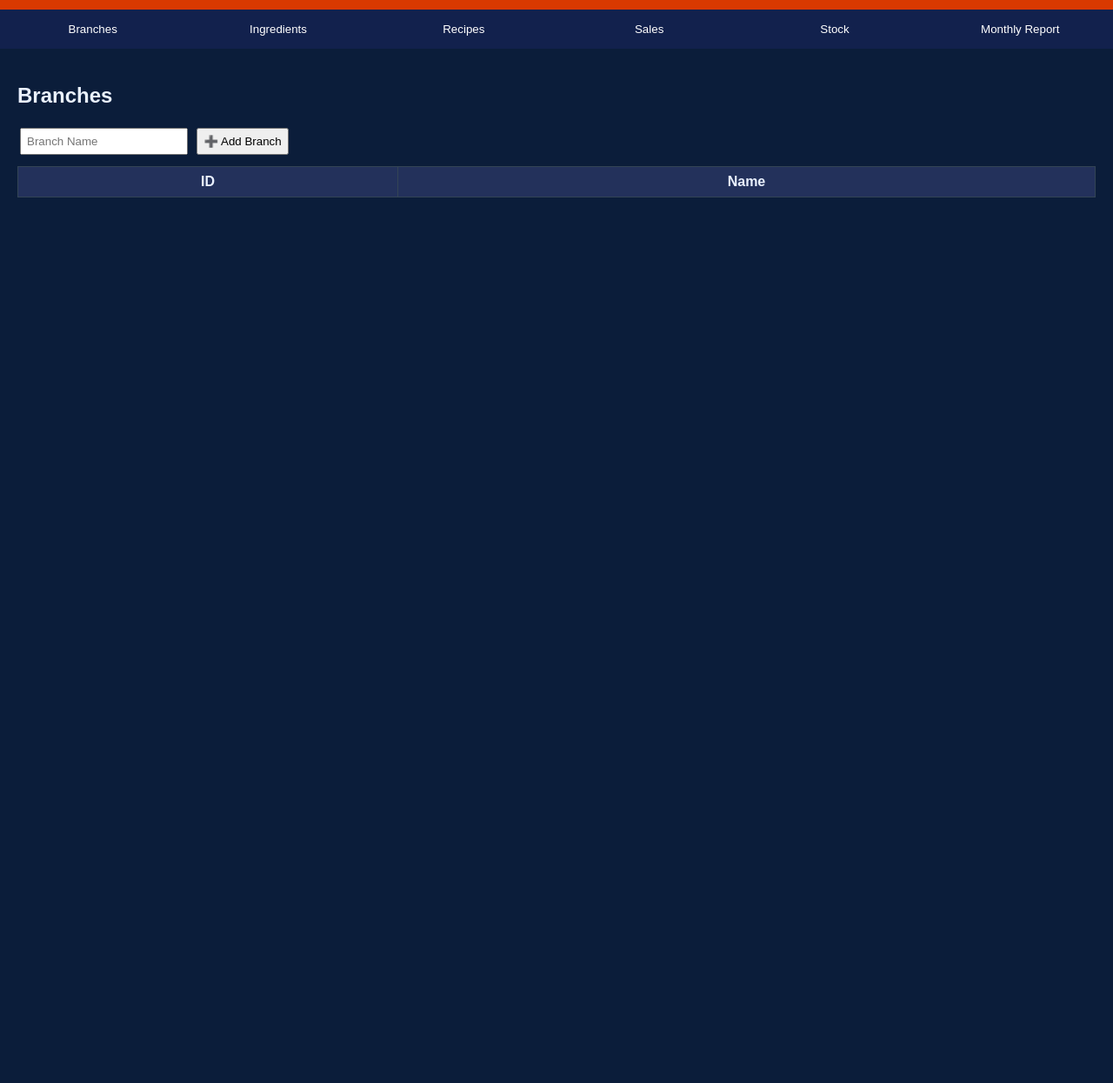
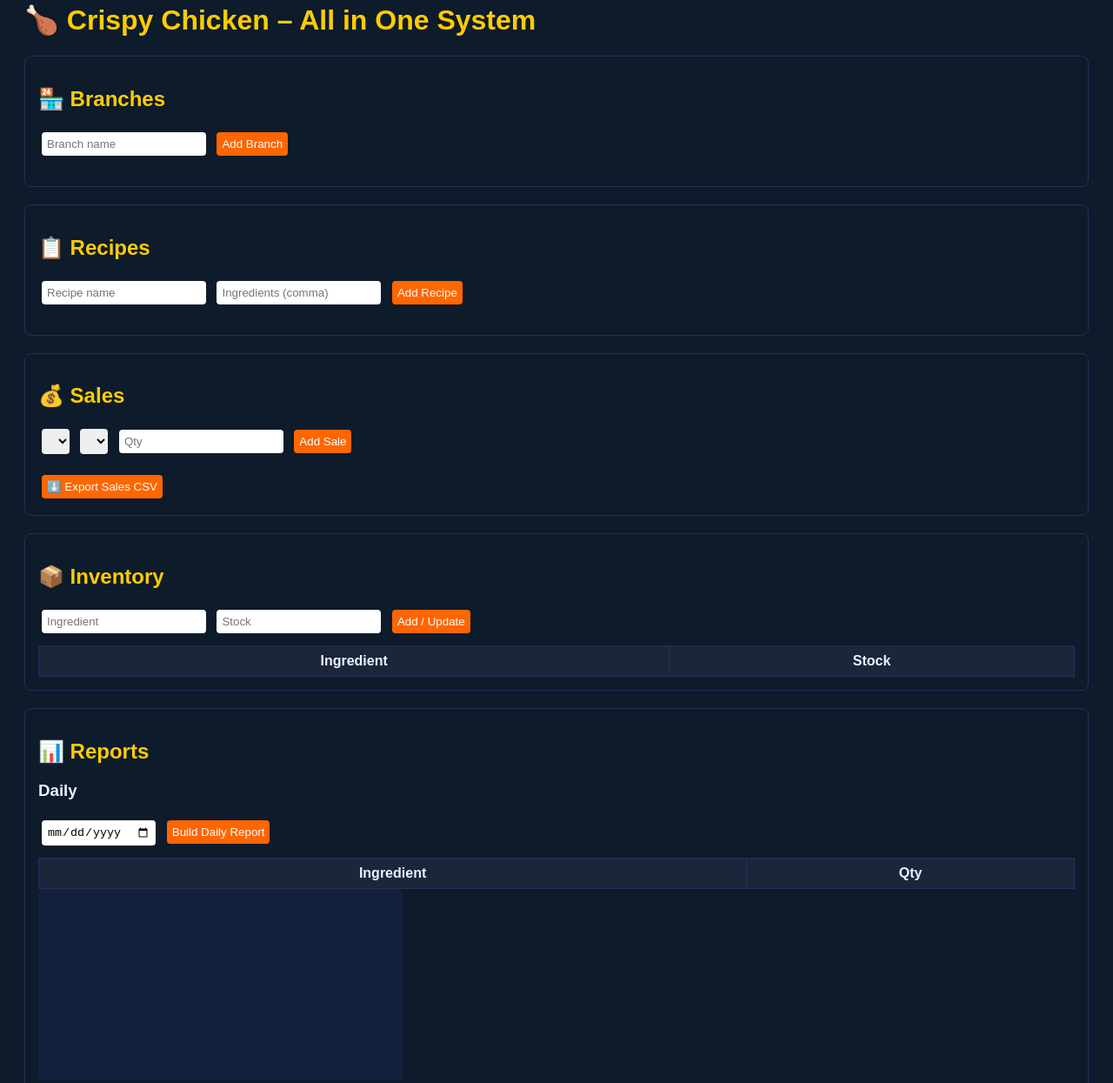
Before and after one commit to CCM3642/-, a plain HTML site: page index.html in a window 1280 px wide. Shown: the part 45-1290 px from the top of the page at 87% size. Before the commit the page ends 800 px from the top, so only its background shows below. Drawn offline with nearby package versions, Linux system fonts and the light colour scheme.

Commit message:
Update index.html

```diff
--- a/index.html
+++ b/index.html
@@ -2,136 +2,195 @@
 <html lang="en">
 <head>
   <meta charset="UTF-8">
-  <title>Crispy Chicken – Branch & Recipe System</title>
+  <title>Crispy Chicken - All in One</title>
+  <script src="https://cdn.jsdelivr.net/npm/chart.js"></script>
   <style>
-    body {font-family: Arial, sans-serif; margin:0; background:#0b1d3a; color:#eaf1ff;}
-    header {background:#d93900; padding:15px; text-align:center; font-size:22px; font-weight:bold;}
-    nav {display:flex; background:#12214d;}
-    nav button {flex:1; padding:12px; background:#12214d; border:none; color:#fff; cursor:pointer;}
-    nav button.active {background:#d93900;}
-    section {display:none; padding:20px;}
-    table {width:100%; border-collapse:collapse; margin:10px 0;}
-    th, td {border:1px solid #345; padding:8px; text-align:center;}
-    th {background:#23315b;}
-    .kpi {background:#1e2f5c; padding:10px; margin:5px; border-radius:5px; display:inline-block;}
-    input, select, button {padding:6px; margin:3px;}
-    canvas {background:#12214d; border-radius:5px;}
+    body { background:#0d1b2a; color:#eaf1ff; font-family:Arial,sans-serif; padding:20px;}
+    h1,h2 { color:#ffcc00 }
+    section { border:1px solid #23315b; padding:15px; margin-bottom:20px; border-radius:8px; }
+    input,select,button { padding:6px; margin:4px; border-radius:4px; border:none }
+    button { background:#ff6600; color:white; cursor:pointer }
+    table { border-collapse:collapse; width:100%; margin-top:10px; }
+    th,td { border:1px solid #23315b; padding:8px; text-align:center }
+    th { background:#1b263b }
+    canvas { background:#14213d; border-radius:6px; padding:10px; }
   </style>
-  <script src="https://cdn.jsdelivr.net/npm/chart.js"></script>
 </head>
 <body>
-<header>🍗 Crispy Chicken – Branch, Recipe & Sales System</header>
-<nav>
-  <button onclick="show('branches')">Branches</button>
-  <button onclick="show('ingredients')">Ingredients</button>
-  <button onclick="show('recipes')">Recipes</button>
-  <button onclick="show('sales')">Sales</button>
-  <button onclick="show('stock')">Stock</button>
-  <button onclick="show('monthly')">Monthly Report</button>
-</nav>
+  <h1>🍗 Crispy Chicken – All in One System</h1>
 
-<!-- Branches -->
-<section id="branches">
-  <h2>Branches</h2>
-  <input id="branchName" placeholder="Branch Name">
-  <button onclick="addBranch()">➕ Add Branch</button>
-  <table><thead><tr><th>ID</th><th>Name</th></tr></thead><tbody id="branchList"></tbody></table>
+  <!-- Branch Section -->
+  <section>
+    <h2>🏪 Branches</h2>
+    <input id="branchName" placeholder="Branch name">
+    <button onclick="addBranch()">Add Branch</button>
+    <ul id="branchList"></ul>
   </section>
 
-<!-- Ingredients -->
-<section id="ingredients">
-  <h2>Ingredients</h2>
-  <input id="ingName" placeholder="Ingredient">
-  <button onclick="addIngredient()">➕ Add</button>
-  <table><thead><tr><th>Name</th></tr></thead><tbody id="ingList"></tbody></table>
+  <!-- Recipe Section -->
+  <section>
+    <h2>📋 Recipes</h2>
+    <input id="recipeName" placeholder="Recipe name">
+    <input id="recipeIngredients" placeholder="Ingredients (comma)">
+    <button onclick="addRecipe()">Add Recipe</button>
+    <ul id="recipeList"></ul>
   </section>
 
-<!-- Recipes -->
-<section id="recipes">
-  <h2>Recipes</h2>
-  <input id="recipeName" placeholder="Recipe">
-  <select id="recipeIng"></select>
-  <input id="recipeQty" type="number" min="0.1" step="0.1" placeholder="Qty">
-  <button onclick="addToRecipe()">➕ Add to Recipe</button>
-  <button onclick="saveRecipe()">💾 Save Recipe</button>
-  <table><thead><tr><th>Recipe</th><th>Ingredient</th><th>Qty</th></tr></thead><tbody id="recipeList"></tbody></table>
-</section>
-
-<!-- Sales -->
-<section id="sales">
-  <h2>Sales</h2>
+  <!-- Sales Section -->
+  <section>
+    <h2>💰 Sales</h2>
     <select id="saleBranch"></select>
     <select id="saleRecipe"></select>
-  <input id="saleQty" type="number" min="1" value="1">
-  <button onclick="recordSale()">➕ Record Sale</button>
-  <table><thead><tr><th>Date</th><th>Branch</th><th>Recipe</th><th>Qty</th></tr></thead><tbody id="saleList"></tbody></table>
+    <input id="saleQty" type="number" placeholder="Qty" min="1">
+    <button onclick="addSale()">Add Sale</button>
+    <ul id="salesList"></ul>
     <button onclick="exportSales()">⬇️ Export Sales CSV</button>
   </section>
 
-<!-- Stock -->
-<section id="stock">
-  <h2>Stock</h2>
-  <select id="stockIng"></select>
-  <input id="stockQty" type="number" min="0" placeholder="Qty">
-  <button onclick="updateStock()">💾 Update</button>
-  <table><thead><tr><th>Ingredient</th><th>Available</th></tr></thead><tbody id="stockList"></tbody></table>
+  <!-- Inventory Section -->
+  <section>
+    <h2>📦 Inventory</h2>
+    <input id="ingName" placeholder="Ingredient">
+    <input id="ingStock" type="number" placeholder="Stock" min="0">
+    <button onclick="addIngredient()">Add / Update</button>
+    <table><thead><tr><th>Ingredient</th><th>Stock</th></tr></thead>
+    <tbody id="inventoryList"></tbody></table>
   </section>
 
-<!-- Monthly Report -->
-<section id="monthly">
-  <h2>📊 Monthly Report</h2>
-  <div id="kpis"></div>
-  <table><thead><tr id="monthlyHead"></tr></thead><tbody id="monthlyBody"></tbody></table>
-  <canvas id="monthlyChart" height="120"></canvas>
+  <!-- Reports -->
+  <section>
+    <h2>📊 Reports</h2>
+    <h3>Daily</h3>
+    <input type="date" id="dailyDate">
+    <button onclick="buildDaily()">Build Daily Report</button>
+    <div id="dailyKPI"></div>
+    <table><thead><tr><th>Ingredient</th><th>Qty</th></tr></thead>
+    <tbody id="dailyTable"></tbody></table>
+    <canvas id="dailyChart" width="400" height="200"></canvas>
+
+    <h3>Monthly</h3>
+    <input type="month" id="monthlyDate">
+    <button onclick="buildMonthly()">Build Monthly Report</button>
+    <div id="monthlyKPI"></div>
+    <table><thead id="monthlyHead"></thead><tbody id="monthlyTable"></tbody></table>
+    <canvas id="monthlyChart" width="400" height="200"></canvas>
     <button onclick="exportMonthly()">⬇️ Export Monthly CSV</button>
   </section>
 
 <script>
-const qs=id=>document.querySelector(id);
-let state={branches:[], ingredients:[], recipes:[], sales:[], stock:{}};
-let tempRecipe={}, monthlyChart;
+let state = JSON.parse(localStorage.getItem("crispy")) || {
+  branches:[], recipes:[], sales:[], ingredients:[]
+};
+let dailyChart, monthlyChart;
 
-function save(){localStorage.setItem('crispySys',JSON.stringify(state));}
-function load(){let d=localStorage.getItem('crispySys'); if(d) state=JSON.parse(d);}
-function show(id){document.querySelectorAll('section').forEach(s=>s.style.display='none');qs('#'+id).style.display='block';document.querySelectorAll('nav button').forEach(b=>b.classList.remove('active'));event.target.classList.add('active'); if(id==='monthly') buildMonthly();}
-function render(){
+// helpers
+const qs=s=>document.querySelector(s);
+function save(){ localStorage.setItem("crispy",JSON.stringify(state)); }
+
 // Branch
-  qs('#branchList').innerHTML=state.branches.map((b,i)=>`<tr><td>${i+1}</td><td>${b}</td></tr>`).join('');
-  qs('#saleBranch').innerHTML=state.branches.map(b=>`<option>${b}</option>`).join('');
-  // Ing
-  qs('#ingList').innerHTML=state.ingredients.map(i=>`<tr><td>${i}</td></tr>`).join('');
-  qs('#recipeIng').innerHTML=state.ingredients.map(i=>`<option>${i}</option>`).join('');
-  qs('#stockIng').innerHTML=state.ingredients.map(i=>`<option>${i}</option>`).join('');
+function addBranch(){
+  let name=qs("#branchName").value.trim();
+  if(!name) return;
+  state.branches.push(name); save(); renderBranches();
+}
+function renderBranches(){
+  qs("#branchList").innerHTML=state.branches.map(b=>"<li>"+b+"</li>").join("");
+  qs("#saleBranch").innerHTML=state.branches.map(b=>"<option>"+b+"</option>").join("");
+}
+
 // Recipe
-  qs('#recipeList').innerHTML=Object.entries(tempRecipe).map(([r,ings])=>ings.map(i=>`<tr><td>${r}</td><td>${i.ing}</td><td>${i.qty}</td></tr>`).join('')).join('');
-  qs('#saleRecipe').innerHTML=state.recipes.map(r=>`<option>${r.name}</option>`).join('');
+function addRecipe(){
+  let name=qs("#recipeName").value.trim();
+  let ing=qs("#recipeIngredients").value.split(",").map(x=>x.trim()).filter(x=>x);
+  if(!name||!ing.length) return;
+  state.recipes.push({name,ing}); save(); renderRecipes();
+}
+function renderRecipes(){
+  qs("#recipeList").innerHTML=state.recipes.map(r=>"<li>"+r.name+" - "+r.ing.join(",")+"</li>").join("");
+  qs("#saleRecipe").innerHTML=state.recipes.map(r=>"<option>"+r.name+"</option>").join("");
+}
+
+// Ingredient
+function addIngredient(){
+  let name=qs("#ingName").value.trim();
+  let stock=+qs("#ingStock").value;
+  if(!name) return;
+  let f=state.ingredients.find(i=>i===name);
+  if(!f) state.ingredients.push(name);
+  localStorage.setItem("crispy",JSON.stringify(state));
+  renderInventory();
+}
+function renderInventory(){
+  qs("#inventoryList").innerHTML=state.ingredients.map(i=>`<tr><td>${i}</td><td>-</td></tr>`).join("");
+}
+
 // Sales
-  qs('#saleList').innerHTML=state.sales.map(s=>`<tr><td>${s.date}</td><td>${s.branch}</td><td>${s.recipe}</td><td>${s.qty}</td></tr>`).join('');
-  // Stock
-  qs('#stockList').innerHTML=Object.entries(state.stock).map(([i,q])=>`<tr><td>${i}</td><td>${q}</td></tr>`).join('');
+function addSale(){
+  let branch=qs("#saleBranch").value, recipe=qs("#saleRecipe").value, qty=+qs("#saleQty").value;
+  if(!branch||!recipe||qty<=0) return;
+  state.sales.push({branch,recipe,qty,date:new Date().toISOString().slice(0,10)});
+  save(); renderSales();
 }
-function addBranch(){let v=qs('#branchName').value.trim();if(!v) return;state.branches.push(v);qs('#branchName').value='';save();render();}
-function addIngredient(){let v=qs('#ingName').value.trim();if(!v) return;state.ingredients.push(v);state.stock[v]=0;qs('#ingName').value='';save();render();}
-function addToRecipe(){let r=qs('#recipeName').value.trim();let i=qs('#recipeIng').value;let q=+qs('#recipeQty').value;if(!r||!i||!q) return;if(!tempRecipe[r]) tempRecipe[r]=[];tempRecipe[r].push({ing:i,qty:q});render();}
-function saveRecipe(){for(let [n,ings] of Object.entries(tempRecipe)) state.recipes.push({name:n,ings});tempRecipe={};save();render();}
-function recordSale(){let b=qs('#saleBranch').value;let r=qs('#saleRecipe').value;let q=+qs('#saleQty').value;if(!b||!r||!q) return;state.sales.push({branch:b,recipe:r,qty:q,date:new Date().toLocaleString()});let rec=state.recipes.find(x=>x.name===r);rec.ings.forEach(i=>{state.stock[i.ing]=(state.stock[i.ing]||0)-i.qty*q});save();render();}
-function updateStock(){let i=qs('#stockIng').value;let q=+qs('#stockQty').value;state.stock[i]=q;save();render();}
-function exportSales(){let rows=[["Date","Branch","Recipe","Qty"],...state.sales.map(s=>[s.date,s.branch,s.recipe,s.qty])];let csv=rows.map(r=>r.join(",")).join("\n");let blob=new Blob([csv],{type:"text/csv"});let a=document.createElement("a");a.href=URL.createObjectURL(blob);a.download="sales.csv";a.click();}
-function exportMonthly(){let rows=[["Day",...state.ingredients,"Total"]];document.querySelectorAll("#monthlyBody tr").forEach(tr=>{rows.push([...tr.children].map(td=>td.textContent));});let csv=rows.map(r=>r.join(",")).join("\n");let blob=new Blob([csv],{type:"text/csv"});let a=document.createElement("a");a.href=URL.createObjectURL(blob);a.download="monthly.csv";a.click();}
+function renderSales(){
+  qs("#salesList").innerHTML=state.sales.slice(-5).map(s=>`<li>${s.date} - ${s.recipe} x${s.qty} (${s.branch})</li>`).join("");
+}
+
+// Daily Report
+function buildDaily(){
+  let date=qs("#dailyDate").value;
+  let sales=state.sales.filter(s=>s.date===date);
+  let usage={};
+  sales.forEach(s=>{
+    let r=state.recipes.find(r=>r.name===s.recipe);
+    if(r) r.ing.forEach(i=>usage[i]=(usage[i]||0)+s.qty);
+  });
+  qs("#dailyTable").innerHTML=Object.entries(usage).map(([i,q])=>`<tr><td>${i}</td><td>${q}</td></tr>`).join("");
+  qs("#dailyKPI").innerHTML=`<p>Total Sales: ${sales.length} | Total Qty: ${sales.reduce((a,b)=>a+b.qty,0)}</p>`;
+  let ctx=qs("#dailyChart").getContext("2d");
+  if(dailyChart) dailyChart.destroy();
+  dailyChart=new Chart(ctx,{type:"bar",data:{labels:Object.keys(usage),datasets:[{label:"Usage",data:Object.values(usage)}]}});
+}
+
+// Monthly Report
 function buildMonthly(){
-  let month=new Date().getMonth();let days=[...Array(31).keys()].map(i=>i+1);
-  let use={};state.sales.forEach(s=>{let d=new Date(s.date).getDate();if(new Date(s.date).getMonth()!==month) return;if(!use[d]) use[d]={};let rec=state.recipes.find(r=>r.name===s.recipe);rec.ings.forEach(i=>{use[d][i.ing]=(use[d][i.ing]||0)+i.qty*s.qty;});});
-  // Head
-  qs('#monthlyHead').innerHTML='<th>Day</th>'+state.ingredients.map(i=>`<th>${i}</th>`).join('')+'<th>Total</th>';
-  let totals={};qs('#monthlyBody').innerHTML=days.map(d=>{let row=[d];let sum=0;state.ingredients.forEach(i=>{let v=use[d]?.[i]||0;row.push(v);sum+=v;totals[i]=(totals[i]||0)+v;});row.push(sum);return '<tr>'+row.map(x=>`<td>${x}</td>`).join('')+'</tr>';}).join('');
-  qs('#monthlyBody').innerHTML+='<tr><td><b>TOTAL</b></td>'+state.ingredients.map(i=>`<td><b>${totals[i]||0}</b></td>`).join('')+'<td><b>'+Object.values(totals).reduce((a,b)=>a+b,0)+'</b></td></tr>';
-  // KPIs
-  qs('#kpis').innerHTML=`<div class="kpi">Total Sales: ${state.sales.length}</div><div class="kpi">Total Ingredients Used: ${Object.values(totals).reduce((a,b)=>a+b,0)}</div>`;
-  // Chart
-  const ctx=qs('#monthlyChart').getContext('2d'); if(monthlyChart) monthlyChart.destroy();
-  monthlyChart=new Chart(ctx,{type:'line',data:{labels:days,datasets:state.ingredients.map(i=>({label:i,data:days.map(d=>use[d]?.[i]||0),borderWidth:2,fill:false}))},options:{responsive:true,plugins:{legend:{position:'top',labels:{color:'#eaf1ff'}}},scales:{x:{ticks:{color:'#eaf1ff'},grid:{color:'#23315b'}},y:{ticks:{color:'#eaf1ff'},grid:{color:'#23315b'}}}}});
+  let ym=qs("#monthlyDate").value; if(!ym) return;
+  let [y,m]=ym.split("-"); let days=[...Array(31).keys()].map(d=>(new Date(y,m-1,d+1).toISOString().slice(0,10))).filter(d=>d.slice(5,7)===m);
+  let use={}; state.ingredients.forEach(i=>use[i]={});
+  days.forEach(d=>{
+    let sales=state.sales.filter(s=>s.date===d);
+    sales.forEach(s=>{
+      let r=state.recipes.find(r=>r.name===s.recipe);
+      if(r) r.ing.forEach(i=>use[i][d]=(use[i][d]||0)+s.qty);
+    });
+  });
+  qs("#monthlyHead").innerHTML="<tr><th>Ingredient</th>"+days.map(d=>"<th>"+d.slice(8)+"</th>").join("")+"<th>Total</th></tr>";
+  qs("#monthlyTable").innerHTML=state.ingredients.map(i=>{
+    let rowDays=days.map(d=>use[i][d]||0); let tot=rowDays.reduce((a,b)=>a+b,0);
+    return "<tr><td>"+i+"</td>"+rowDays.map(v=>"<td>"+v+"</td>").join("")+"<td>"+tot+"</td></tr>";
+  }).join("");
+  qs("#monthlyKPI").innerHTML=`<p>Total Ingredients: ${state.ingredients.length} | Total Days: ${days.length}</p>`;
+  let ctx=qs("#monthlyChart").getContext("2d"); if(monthlyChart) monthlyChart.destroy();
+  monthlyChart=new Chart(ctx,{type:"line",data:{labels:days.map(d=>d.slice(8)),datasets:state.ingredients.map(i=>({label:i,data:days.map(d=>use[i][d]||0]}))}});
 }
-load();render();show('branches');
+
+// Export
+function exportSales(){
+  let rows=["Date,Branch,Recipe,Qty"];
+  state.sales.forEach(s=>rows.push([s.date,s.branch,s.recipe,s.qty].join(",")));
+  download("sales.csv",rows.join("\n"));
+}
+function exportMonthly(){
+  let table=document.querySelector("#monthlyTable").outerHTML;
+  download("monthly_report.csv",table.replace(/<[^>]+>/g,","));
+}
+function download(filename,text){
+  let a=document.createElement("a");
+  a.href="data:text/csv;charset=utf-8,"+encodeURIComponent(text);
+  a.download=filename; a.click();
+}
+
+// Init
+renderBranches(); renderRecipes(); renderSales(); renderInventory();
 </script>
 </body>
 </html>
```
Lines whose indentation alone changed are shown as unchanged.
